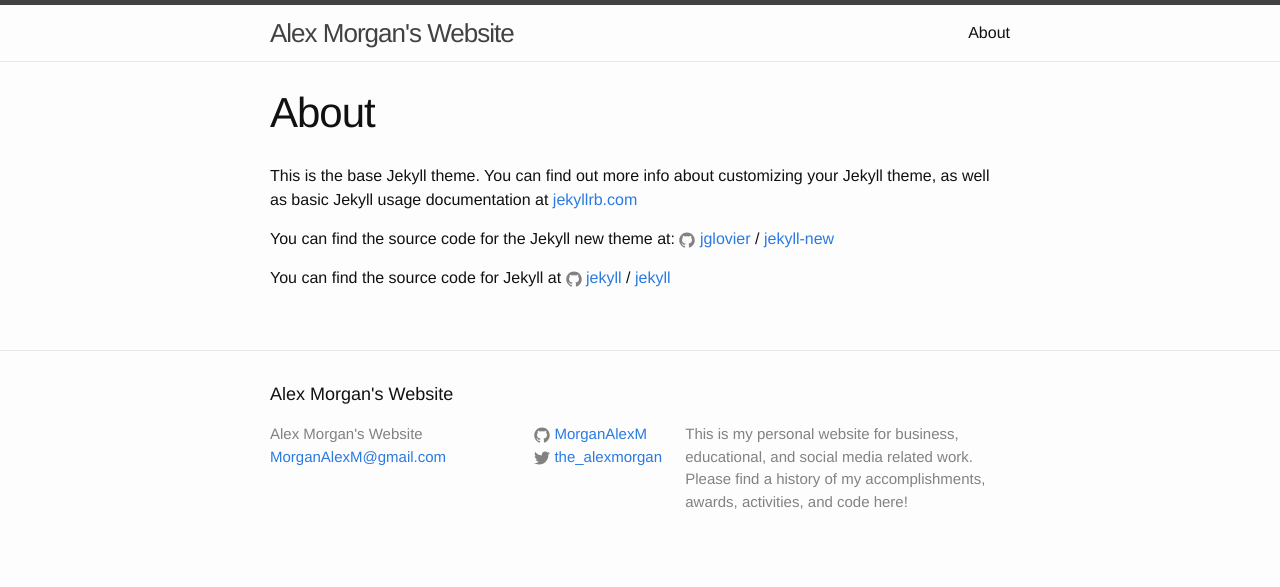
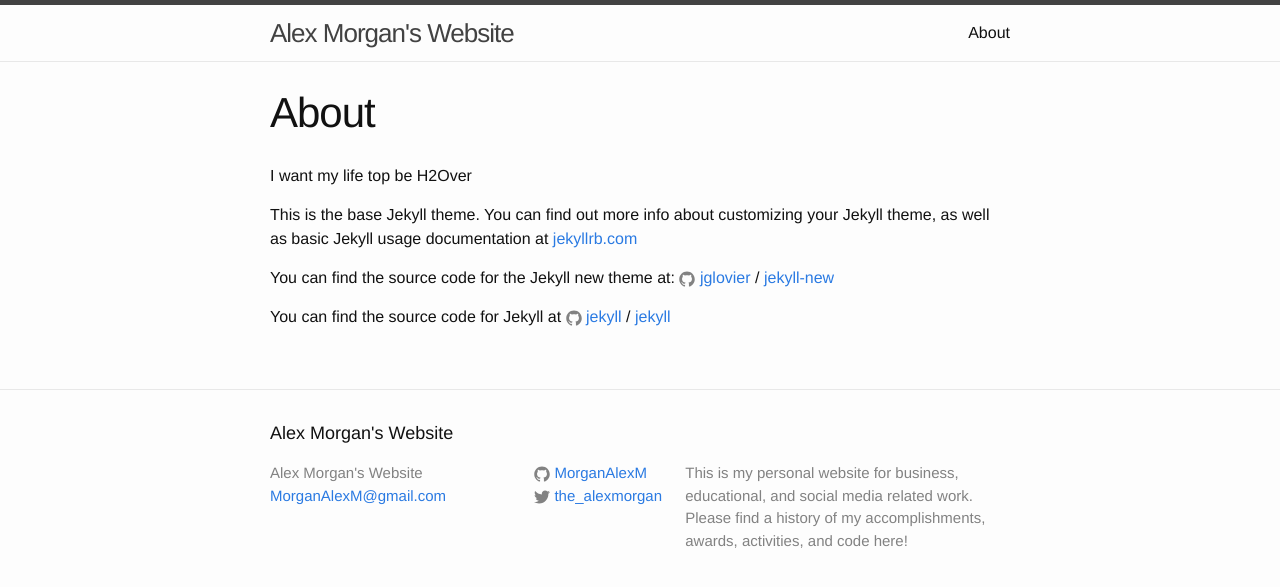
Before and after one commit to MorganAlexM/personal-website, a Jekyll site: the page built from about.md, in a window 1280 px wide. Shown: the top 587 px of the page. Built offline with Jekyll 4.4.1, drawn with Linux system fonts in a browser that asks for light colours.

Commit message:
Update about.md

```diff
--- a/about.md
+++ b/about.md
@@ -3,6 +3,8 @@ layout: page
 title: About
 permalink: /about/
 ---
+
+I want my life top be H2Over
 
 This is the base Jekyll theme. You can find out more info about customizing your Jekyll theme, as well as basic Jekyll usage documentation at [jekyllrb.com](http://jekyllrb.com/)
 
```
